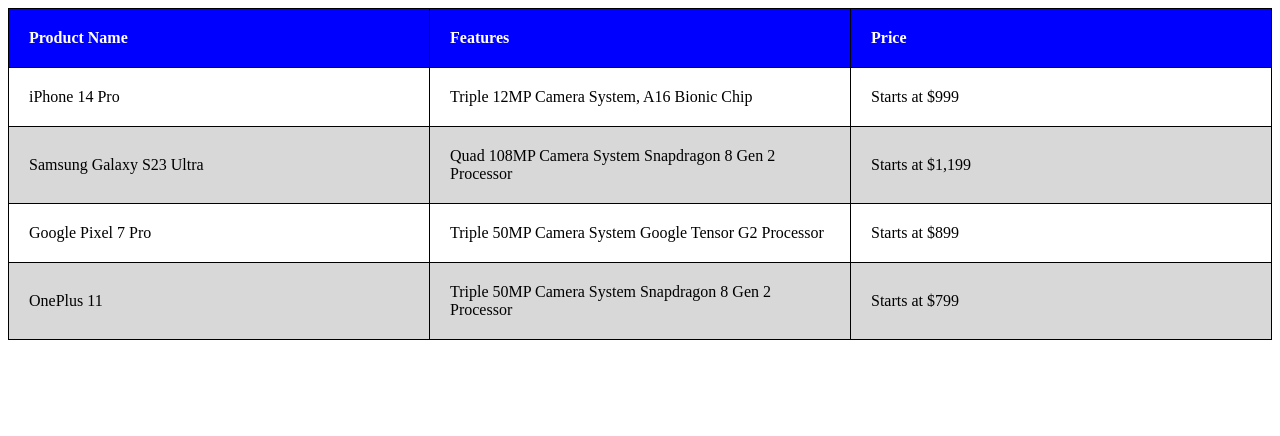
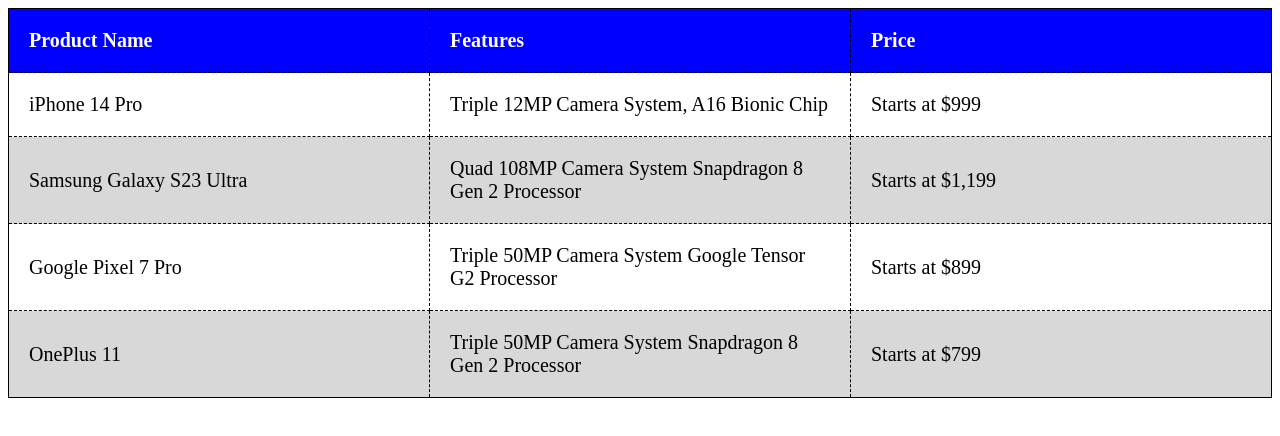
Before and after one commit to DevMeley/Assignment3, a plain HTML site: page index.html in a window 1280 px wide. Drawn offline with Linux system fonts and the light colour scheme.

Commit message:
second commit

```diff
--- a/index.html
+++ b/index.html
@@ -5,14 +5,16 @@
     <meta name="viewport" content="width=device-width, initial-scale=1.0">
     <title>Document</title>
     <style>
-        table, th, td{
+        table{
             border: 1px solid black;
             border-collapse: collapse;
         }
         th, td{
+            border: 1px dashed black;
             padding: 20px;
             width: 20%;
             text-align: start;
+            font-size: 20px;
         }
         th{
             background-color: blue;
```
